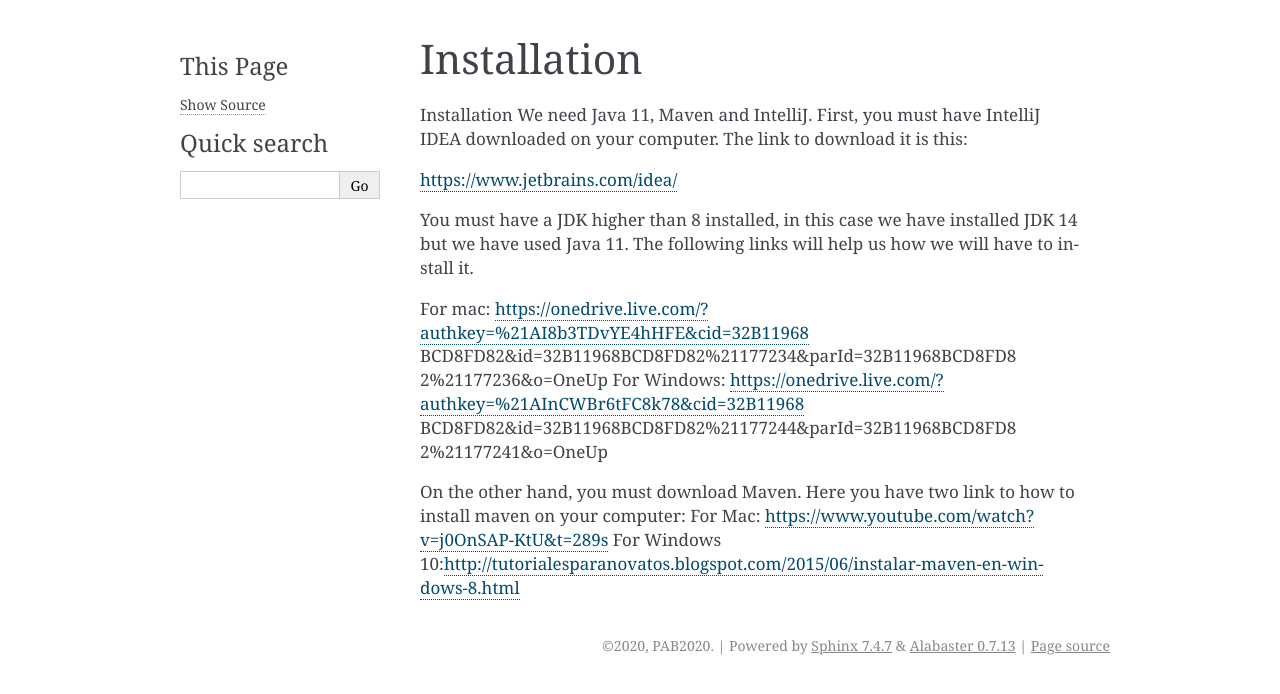
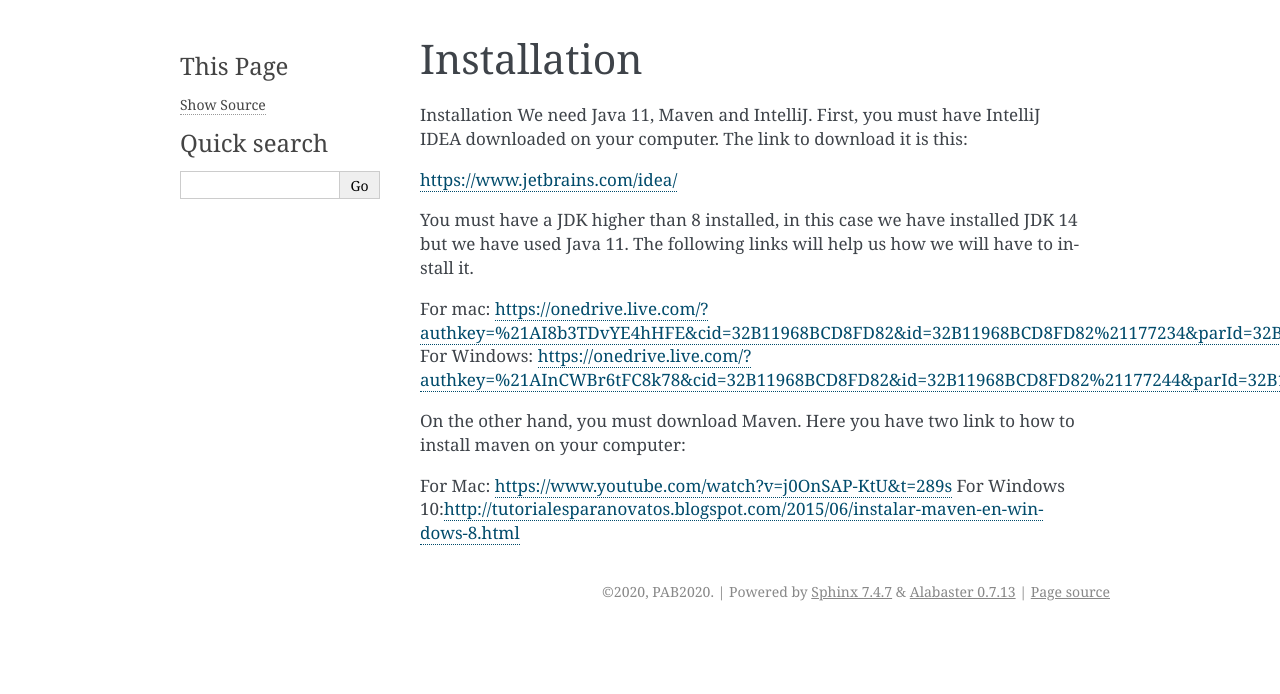
Before and after one commit to ajnebro/jMSA, a Sphinx documentation site: the page built from docs/installation.rst, in a window 1280 px wide. Shown: the top 694 px of the page. Built offline with Sphinx 7.4.7, drawn with Linux system fonts in a browser that asks for light colours.

Commit message:
installation changes

```diff
--- a/docs/installation.rst
+++ b/docs/installation.rst
@@ -8,9 +8,10 @@ https://www.jetbrains.com/idea/
 
 You must have a JDK higher than 8 installed, in this case we have installed JDK 14 but we have used Java 11. The following links will help us how we will have to install it.
 
-For mac: https://onedrive.live.com/?authkey=%21AI8b3TDvYE4hHFE&cid=32B11968 BCD8FD82&id=32B11968BCD8FD82%21177234&parId=32B11968BCD8FD8 2%21177236&o=OneUp
-For Windows: https://onedrive.live.com/?authkey=%21AInCWBr6tFC8k78&cid=32B11968 BCD8FD82&id=32B11968BCD8FD82%21177244&parId=32B11968BCD8FD8 2%21177241&o=OneUp
+For mac: https://onedrive.live.com/?authkey=%21AI8b3TDvYE4hHFE&cid=32B11968BCD8FD82&id=32B11968BCD8FD82%21177234&parId=32B11968BCD8FD82%21177236&o=OneUp
+For Windows: https://onedrive.live.com/?authkey=%21AInCWBr6tFC8k78&cid=32B11968BCD8FD82&id=32B11968BCD8FD82%21177244&parId=32B11968BCD8FD82%21177241&o=OneUp
 
 On the other hand, you must download Maven. Here you have two link to how to install maven on your computer:
+
 For Mac: https://www.youtube.com/watch?v=j0OnSAP-KtU&t=289s
 For Windows 10:http://tutorialesparanovatos.blogspot.com/2015/06/instalar-maven-en-windows-8.html
```
